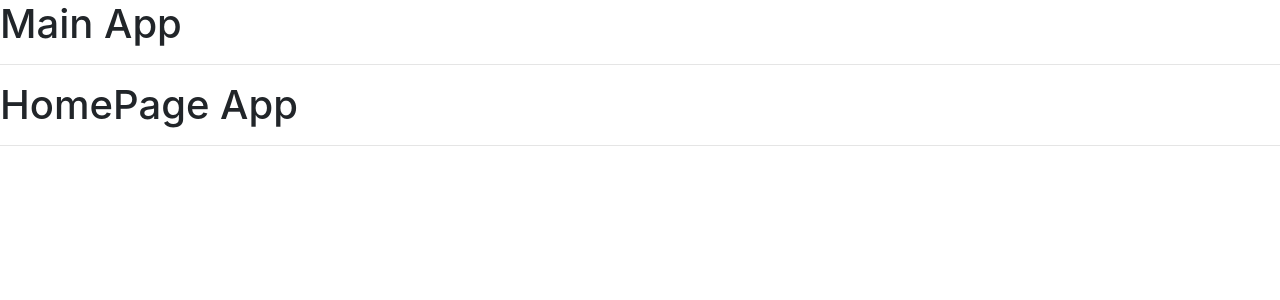
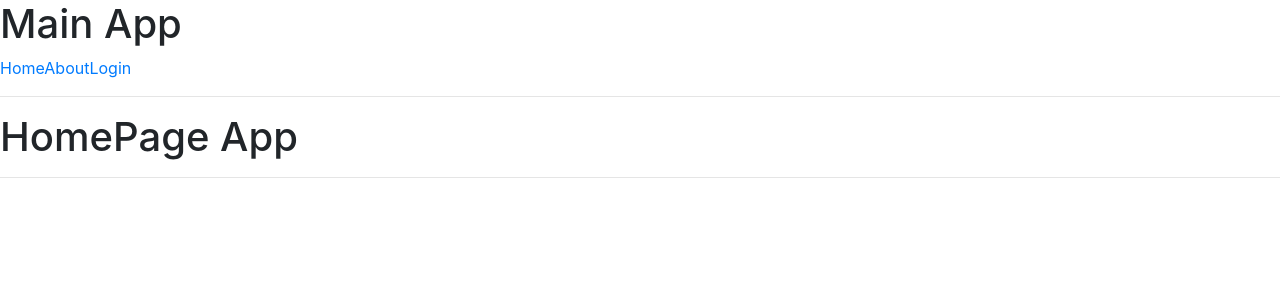
Before and after one commit to jsfc2199/hook-app, a React (Vite) app: page / in a window 1280 px wide. Shown: the top 300 px of the page. Built offline with nearby package versions, Linux system fonts and the light colour scheme.

Commit message:
links functionallity

```diff
--- a/src/09-useContext/Main.jsx
+++ b/src/09-useContext/Main.jsx
@@ -1,4 +1,4 @@
-import { Navigate, Route, Routes } from "react-router-dom";
+import { Navigate, Route, Routes,Link } from "react-router-dom";
 import HomePage from "./HomePage";
 import LoginPage from "./LoginPage";
 import AboutPage from "./AboutPage";
@@ -7,7 +7,12 @@
   return (
     <>
       <h1>Main App</h1>
+      <Link to = "/">Home</Link>
+      <Link to = "/about">About</Link>
+      <Link to = "/login">Login</Link>
       <hr />
+
+
 
       {/* routes es un arreglo de rutas de route */}
       <Routes>
--- a/src/index.css
+++ b/src/index.css
@@ -5,3 +5,7 @@
 button {
     margin-right: 10px
 }
+
+a {
+    margin-right: 10px
+}
```
